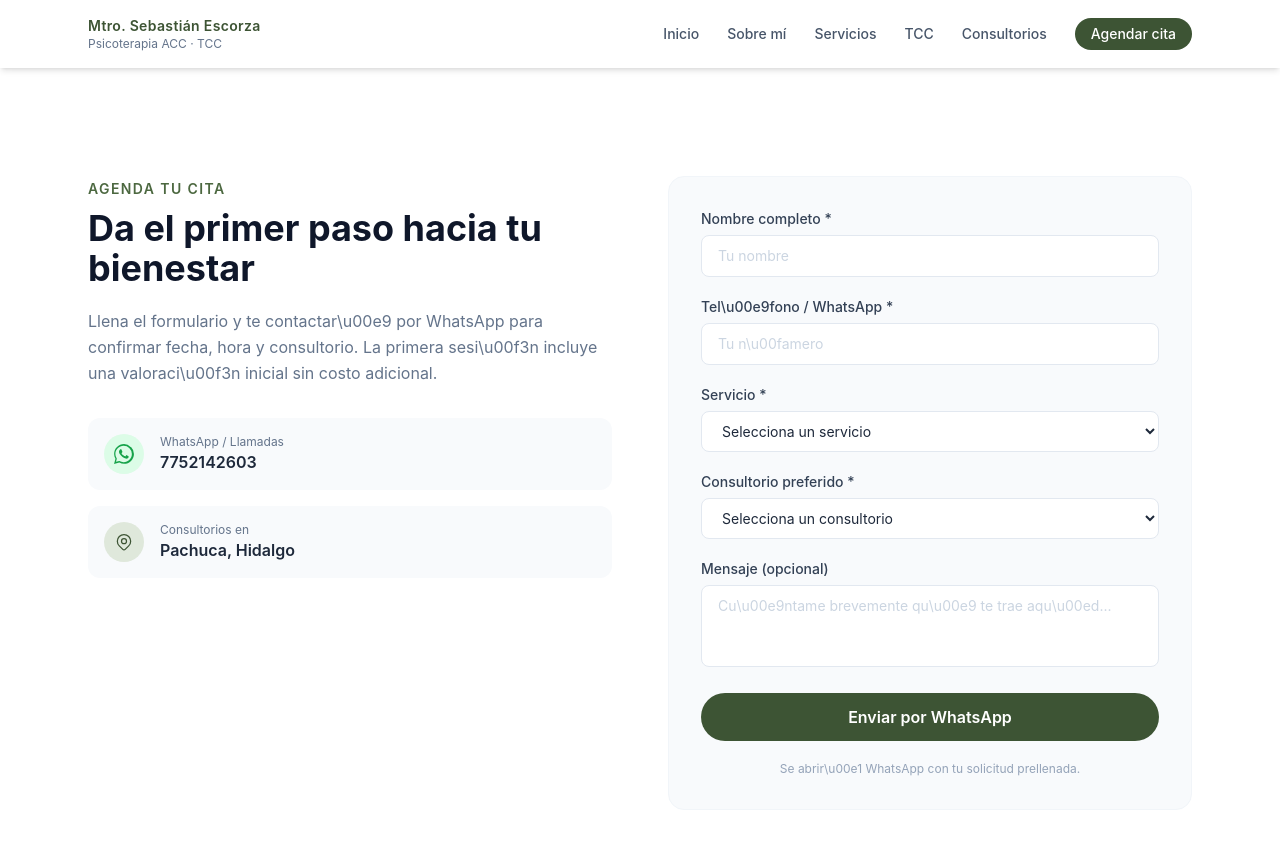
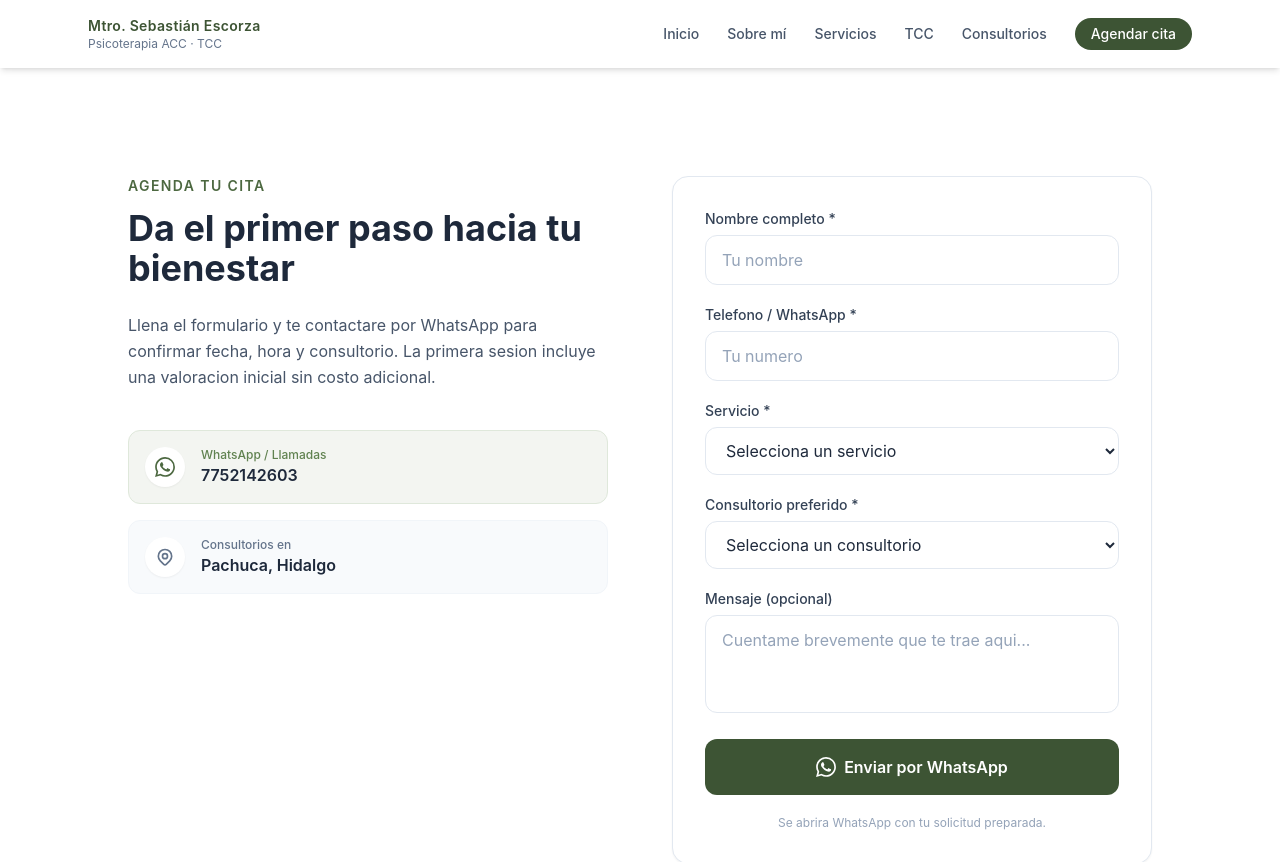
Before and after one commit to novumarketing/sebastian-psicologia, a Next.js app: page /cita in a window 1280 px wide. Shown: the top 862 px of the page. Built offline with nearby package versions, Linux system fonts and the light colour scheme.

Commit message:
fix: Appointments UTF-8 + green colors

```diff
--- a/components/Appointments.tsx
+++ b/components/Appointments.tsx
@@ -2,10 +2,7 @@
 
 import React, { useState } from 'react'
 
-const PHONE = '7752142603'
-const WA_NUMBER = '527752142603'
-
-type FormData = {
+interface FormData {
   name: string
   phone: string
   service: string
@@ -14,58 +11,159 @@ type FormData = {
 }
 
 export default function Appointments() {
-  const [form, setForm] = useState<FormData>({ name: '', phone: '', service: '', location: '', message: '' })
+  const [form, setForm] = useState<FormData>({
+    name: '', phone: '', service: '', location: '', message: ''
+  })
   const [sent, setSent] = useState(false)
-  const handleChange = (e: React.ChangeEvent<HTMLInputElement | HTMLSelectElement | HTMLTextAreaElement>) => setForm({ ...form, [e.target.name]: e.target.value })
+
+  const handleChange = (e: React.ChangeEvent<HTMLInputElement | HTMLSelectElement | HTMLTextAreaElement>) => {
+    setForm(prev => ({ ...prev, [e.target.name]: e.target.value }))
+  }
+
   const handleWhatsApp = (e: React.FormEvent) => {
     e.preventDefault()
-    const text = encodeURIComponent(`Hola Mtro. Sebasti\u00e1n, me gustar\u00eda agendar una cita.\n\n*Nombre:* ${form.name}\n*Tel\u00e9fono:* ${form.phone}\n*Servicio:* ${form.service}\n*Consultorio:* ${form.location}\n${form.message ? `*Mensaje:* ${form.message}` : ''}`)
-    window.open(`https://wa.me/${WA_NUMBER}?text=${text}`, '_blank')
+    const msg = encodeURIComponent(
+      'Hola Mtro. Sebastián, me gustaría agendar una cita.' +
+      String.fromCharCode(10) + String.fromCharCode(10) +
+      'Nombre: ' + form.name +
+      String.fromCharCode(10) + 'Teléfono: ' + form.phone +
+      String.fromCharCode(10) + 'Servicio: ' + form.service +
+      String.fromCharCode(10) + 'Consultorio: ' + form.location +
+      (form.message ? String.fromCharCode(10) + String.fromCharCode(10) + 'Mensaje: ' + form.message : '')
+    )
+    window.open('https://wa.me/527752142603?text=' + msg, '_blank')
     setSent(true)
   }
+
+  if (sent) {
+    return (
+      <section className="py-24 px-6 bg-white">
+        <div className="max-w-lg mx-auto text-center">
+          <div className="w-16 h-16 bg-primary-100 rounded-full flex items-center justify-center mx-auto mb-6">
+            <svg className="w-8 h-8 text-primary-600" fill="none" stroke="currentColor" viewBox="0 0 24 24">
+              <path strokeLinecap="round" strokeLinejoin="round" strokeWidth={2} d="M5 13l4 4L19 7" />
+            </svg>
+          </div>
+          <h2 className="text-2xl font-bold text-slate-800 mb-3">Mensaje enviado</h2>
+          <p className="text-slate-600 mb-6">Se abrio WhatsApp con tu solicitud. Recibiras confirmacion en breve.</p>
+          <button onClick={() => setSent(false)} className="text-primary-700 font-medium hover:underline">
+            Enviar otra solicitud
+          </button>
+        </div>
+      </section>
+    )
+  }
+
   return (
-    <section id="cita" className="py-24 bg-white">
-      <div className="max-w-6xl mx-auto px-6 grid md:grid-cols-2 gap-14 items-start">
+    <section className="py-24 px-6 bg-white">
+      <div className="max-w-5xl mx-auto grid grid-cols-1 lg:grid-cols-2 gap-16 items-start">
         <div>
-          <span className="text-primary-600 text-sm font-semibold uppercase tracking-widest">Agenda tu cita</span>
-          <h2 className="mt-2 text-3xl sm:text-4xl font-bold text-slate-900 leading-snug">Da el primer paso hacia tu bienestar</h2>
-          <p className="mt-5 text-slate-500 leading-relaxed">Llena el formulario y te contactar\u00e9 por WhatsApp para confirmar fecha, hora y consultorio. La primera sesi\u00f3n incluye una valoraci\u00f3n inicial sin costo adicional.</p>
-          <div className="mt-8 space-y-4">
-            <div className="flex items-center gap-4 p-4 bg-slate-50 rounded-xl">
-              <div className="w-10 h-10 bg-green-100 rounded-full flex items-center justify-center flex-shrink-0">
-                <svg className="w-5 h-5 text-green-600" fill="currentColor" viewBox="0 0 24 24"><path d="M17.472 14.382c-.297-.149-1.758-.867-2.03-.967s-.471-.148-.67.15c-.197.297-.767.966-.94 1.164s-.347.223-.644.075c-.297-.15-1.255-.463-2.39-1.475c-.883-.788-1.48-1.761-1.653-2.059s-.018-.458.13-.606c.134-.133.298-.347.446-.52s.198-.298.298-.497s.05-.371-.025-.52s-.669-1.612-.916-2.207s-.487-.5-.669-.51s-.371-.01-.57-.01s-.52.074-.792.372s-1.04 1.016-1.04 2.479s1.065 2.875 1.213 3.074s2.096 3.2 5.077 4.487c.709.306 1.262.489 1.694.625s.712.227 1.36.195s1.758-.719 2.006-1.413s.248-1.289.173-1.413s-.272-.198-.57-.347m-5.421 7.403h-.004a9.87 9.87 0 01-5.031-1.378l-.361-.214l-3.741.982l.998-3.648l-.235-.374a9.86 9.86 0 01-1.51-5.26c.001-5.45 4.436-9.884 9.888-9.884c2.64 0 5.122 1.03 6.988 2.898a9.825 9.825 0 012.893 6.994c-.003 5.45-4.437 9.884-9.885 9.884m8.413-18.297A11.815 11.815 0 0012.05 0C5.495 0 .16 5.335.157 11.892c0 2.096.547 4.142 1.588 5.945L.057 24l6.305-1.654a11.882 11.882 0 005.683 1.448h.005c6.554 0 11.89-5.335 11.893-11.893a11.821 11.821 0 00-3.48-8.413Z" /></svg>
+          <p className="text-primary-600 font-semibold text-sm uppercase tracking-widest mb-3">AGENDA TU CITA</p>
+          <h2 className="text-3xl md:text-4xl font-bold text-slate-800 mb-6">
+            Da el primer paso hacia tu bienestar
+          </h2>
+          <p className="text-slate-600 leading-relaxed mb-10">
+            Llena el formulario y te contactare por WhatsApp para confirmar
+            fecha, hora y consultorio. La primera sesion incluye una
+            valoracion inicial sin costo adicional.
+          </p>
+
+          <div className="space-y-4">
+            <div className="flex items-center gap-4 p-4 bg-primary-50 rounded-xl border border-primary-100">
+              <div className="w-10 h-10 bg-white rounded-full flex items-center justify-center shadow-sm">
+                <svg className="w-5 h-5 text-primary-600" fill="currentColor" viewBox="0 0 24 24">
+                  <path d="M17.472 14.382c-.297-.149-1.758-.867-2.03-.967-.273-.099-.471-.148-.67.15-.197.297-.767.966-.94 1.164-.173.199-.347.223-.644.075-.297-.15-1.255-.463-2.39-1.475-.883-.788-1.48-1.761-1.653-2.059-.173-.297-.018-.458.13-.606.134-.133.298-.347.446-.52.149-.174.198-.298.298-.497.099-.198.05-.371-.025-.52-.075-.149-.669-1.612-.916-2.207-.242-.579-.487-.5-.669-.51-.173-.008-.371-.01-.57-.01-.198 0-.52.074-.792.372-.272.297-1.04 1.016-1.04 2.479 0 1.462 1.065 2.875 1.213 3.074.149.198 2.096 3.2 5.077 4.487.709.306 1.262.489 1.694.625.712.227 1.36.195 1.871.118.571-.085 1.758-.719 2.006-1.413.248-.694.248-1.289.173-1.413-.074-.124-.272-.198-.57-.347m-5.421 7.403h-.004a9.87 9.87 0 01-5.031-1.378l-.361-.214-3.741.982.998-3.648-.235-.374a9.86 9.86 0 01-1.51-5.26c.001-5.45 4.436-9.884 9.888-9.884 2.64 0 5.122 1.03 6.988 2.898a9.825 9.825 0 012.893 6.994c-.003 5.45-4.437 9.884-9.885 9.884m8.413-18.297A11.815 11.815 0 0012.05 0C5.495 0 .16 5.335.157 11.892c0 2.096.547 4.142 1.588 5.945L.057 24l6.305-1.654a11.882 11.882 0 005.683 1.448h.005c6.554 0 11.89-5.335 11.893-11.893a11.821 11.821 0 00-3.48-8.413z"/>
+                </svg>
               </div>
-              <div><p className="text-xs text-slate-500">WhatsApp / Llamadas</p><a href={`tel:${PHONE}`} className="font-semibold text-slate-800 hover:text-primary-700 transition-colors">{PHONE}</a></div>
+              <div>
+                <p className="text-xs text-primary-500 font-medium">WhatsApp / Llamadas</p>
+                <p className="text-slate-800 font-semibold">7752142603</p>
+              </div>
             </div>
-            <div className="flex items-center gap-4 p-4 bg-slate-50 rounded-xl">
-              <div className="w-10 h-10 bg-primary-100 rounded-full flex items-center justify-center flex-shrink-0">
-                <svg className="w-5 h-5 text-primary-700" fill="none" stroke="currentColor" viewBox="0 0 24 24"><path strokeLinecap="round" strokeLinejoin="round" strokeWidth={1.5} d="M17.657 16.657L13.414 20.9a1.998 1.998 0 01-2.827 0l-4.244-4.243a8 8 0 1111.314 0z" /><path strokeLinecap="round" strokeLinejoin="round" strokeWidth={1.5} d="M15 11a3 3 0 11-6 0 3 3 0 016 0z" /></svg>
+
+            <div className="flex items-center gap-4 p-4 bg-slate-50 rounded-xl border border-slate-100">
+              <div className="w-10 h-10 bg-white rounded-full flex items-center justify-center shadow-sm">
+                <svg className="w-5 h-5 text-slate-500" fill="none" stroke="currentColor" viewBox="0 0 24 24">
+                  <path strokeLinecap="round" strokeLinejoin="round" strokeWidth={2} d="M17.657 16.657L13.414 20.9a1.998 1.998 0 01-2.827 0l-4.244-4.243a8 8 0 1111.314 0z"/>
+                  <path strokeLinecap="round" strokeLinejoin="round" strokeWidth={2} d="M15 11a3 3 0 11-6 0 3 3 0 016 0z"/>
+                </svg>
               </div>
-              <div><p className="text-xs text-slate-500">Consultorios en</p><p className="font-semibold text-slate-800">Pachuca, Hidalgo</p></div>
+              <div>
+                <p className="text-xs text-slate-500 font-medium">Consultorios en</p>
+                <p className="text-slate-800 font-semibold">Pachuca, Hidalgo</p>
+              </div>
             </div>
           </div>
         </div>
-        <div className="bg-slate-50 rounded-2xl p-8 border border-slate-100">
-          {sent ? (
-            <div className="text-center py-10">
-              <div className="w-16 h-16 bg-green-100 rounded-full flex items-center justify-center mx-auto mb-4">
-                <svg className="w-8 h-8 text-green-600" fill="none" stroke="currentColor" viewBox="0 0 24 24"><path strokeLinecap="round" strokeLinejoin="round" strokeWidth={2} d="M5 13l4 4L19 7" /></svg>
-              </div>
-              <h3 className="text-xl font-semibold text-slate-900 mb-2">\u00a1Mensaje enviado!</h3>
-              <p className="text-slate-500 text-sm mb-6">Tu solicitud fue enviada por WhatsApp. El Mtro. Sebasti\u00e1n te contactar\u00e1 pronto.</p>
-              <button onClick={() => { setSent(false); setForm({ name: '', phone: '', service: '', location: '', message: '' }) }} className="text-primary-700 font-medium hover:underline text-sm">Enviar otra solicitud</button>
+
+        <div className="bg-white border border-slate-200 rounded-2xl p-8 shadow-sm">
+          <form onSubmit={handleWhatsApp} className="space-y-5">
+            <div>
+              <label className="block text-sm font-medium text-slate-700 mb-1.5">Nombre completo *</label>
+              <input
+                name="name" required value={form.name} onChange={handleChange}
+                placeholder="Tu nombre"
+                className="w-full px-4 py-3 rounded-xl border border-slate-200 focus:outline-none focus:ring-2 focus:ring-primary-400 focus:border-transparent text-slate-800 placeholder-slate-400"
+              />
             </div>
-          ) : (
-            <form onSubmit={handleWhatsApp} className="space-y-5">
-              <div><label className="block text-sm font-medium text-slate-700 mb-1.5">Nombre completo *</label><input type="text" name="name" required value={form.name} onChange={handleChange} placeholder="Tu nombre" className="w-full px-4 py-2.5 rounded-lg border border-slate-200 text-sm text-slate-800 focus:outline-none focus:ring-2 focus:ring-primary-400 bg-white placeholder-slate-300" /></div>
-              <div><label className="block text-sm font-medium text-slate-700 mb-1.5">Tel\u00e9fono / WhatsApp *</label><input type="tel" name="phone" required value={form.phone} onChange={handleChange} placeholder="Tu n\u00famero" className="w-full px-4 py-2.5 rounded-lg border border-slate-200 text-sm text-slate-800 focus:outline-none focus:ring-2 focus:ring-primary-400 bg-white placeholder-slate-300" /></div>
-              <div><label className="block text-sm font-medium text-slate-700 mb-1.5">Servicio *</label><select name="service" required value={form.service} onChange={handleChange} className="w-full px-4 py-2.5 rounded-lg border border-slate-200 text-sm text-slate-800 focus:outline-none focus:ring-2 focus:ring-primary-400 bg-white"><option value="">Selecciona un servicio</option><option value="Terapia individual">Terapia individual</option><option value="Terapia para parejas">Terapia para parejas</option><option value="Manejo de crisis">Manejo de crisis</option></select></div>
-              <div><label className="block text-sm font-medium text-slate-700 mb-1.5">Consultorio preferido *</label><select name="location" required value={form.location} onChange={handleChange} className="w-full px-4 py-2.5 rounded-lg border border-slate-200 text-sm text-slate-800 focus:outline-none focus:ring-2 focus:ring-primary-400 bg-white"><option value="">Selecciona un consultorio</option><option value="Medical Center Jardines del Sur">Medical Center Jardines del Sur</option><option value="Hospital Interm\u00e9dica Pachuca">Hospital Interm\u00e9dica Pachuca</option></select></div>
-              <div><label className="block text-sm font-medium text-slate-700 mb-1.5">Mensaje (opcional)</label><textarea name="message" rows={3} value={form.message} onChange={handleChange} placeholder="Cu\u00e9ntame brevemente qu\u00e9 te trae aqu\u00ed..." className="w-full px-4 py-2.5 rounded-lg border border-slate-200 text-sm text-slate-800 focus:outline-none focus:ring-2 focus:ring-primary-400 bg-white placeholder-slate-300 resize-none" /></div>
-              <button type="submit" className="w-full bg-primary-700 hover:bg-primary-800 text-white font-semibold py-3 rounded-full transition-colors flex items-center justify-center gap-2">Enviar por WhatsApp</button>
-              <p className="text-xs text-center text-slate-400">Se abrir\u00e1 WhatsApp con tu solicitud prellenada.</p>
-            </form>
-          )}
+
+            <div>
+              <label className="block text-sm font-medium text-slate-700 mb-1.5">Telefono / WhatsApp *</label>
+              <input
+                name="phone" required value={form.phone} onChange={handleChange}
+                placeholder="Tu numero"
+                className="w-full px-4 py-3 rounded-xl border border-slate-200 focus:outline-none focus:ring-2 focus:ring-primary-400 focus:border-transparent text-slate-800 placeholder-slate-400"
+              />
+            </div>
+
+            <div>
+              <label className="block text-sm font-medium text-slate-700 mb-1.5">Servicio *</label>
+              <select
+                name="service" required value={form.service} onChange={handleChange}
+                className="w-full px-4 py-3 rounded-xl border border-slate-200 focus:outline-none focus:ring-2 focus:ring-primary-400 focus:border-transparent text-slate-800 bg-white"
+              >
+                <option value="">Selecciona un servicio</option>
+                <option value="Terapia individual">Terapia individual</option>
+                <option value="Terapia de pareja">Terapia de pareja</option>
+                <option value="Intervencion en crisis">Intervencion en crisis</option>
+                <option value="Evaluacion inicial">Evaluacion inicial</option>
+              </select>
+            </div>
+
+            <div>
+              <label className="block text-sm font-medium text-slate-700 mb-1.5">Consultorio preferido *</label>
+              <select
+                name="location" required value={form.location} onChange={handleChange}
+                className="w-full px-4 py-3 rounded-xl border border-slate-200 focus:outline-none focus:ring-2 focus:ring-primary-400 focus:border-transparent text-slate-800 bg-white"
+              >
+                <option value="">Selecciona un consultorio</option>
+                <option value="Medical Center Jardines del Sur">Medical Center Jardines del Sur</option>
+                <option value="Hospital Intermedica Pachuca">Hospital Intermedica Pachuca</option>
+                <option value="En linea">En linea (videollamada)</option>
+              </select>
+            </div>
+
+            <div>
+              <label className="block text-sm font-medium text-slate-700 mb-1.5">Mensaje (opcional)</label>
+              <textarea
+                name="message" value={form.message} onChange={handleChange}
+                placeholder="Cuentame brevemente que te trae aqui..."
+                rows={3}
+                className="w-full px-4 py-3 rounded-xl border border-slate-200 focus:outline-none focus:ring-2 focus:ring-primary-400 focus:border-transparent text-slate-800 placeholder-slate-400 resize-none"
+              />
+            </div>
+
+            <button
+              type="submit"
+              className="w-full bg-primary-700 hover:bg-primary-800 text-white font-semibold py-4 rounded-xl transition-colors flex items-center justify-center gap-2"
+            >
+              <svg className="w-5 h-5" fill="currentColor" viewBox="0 0 24 24">
+                <path d="M17.472 14.382c-.297-.149-1.758-.867-2.03-.967-.273-.099-.471-.148-.67.15-.197.297-.767.966-.94 1.164-.173.199-.347.223-.644.075-.297-.15-1.255-.463-2.39-1.475-.883-.788-1.48-1.761-1.653-2.059-.173-.297-.018-.458.13-.606.134-.133.298-.347.446-.52.149-.174.198-.298.298-.497.099-.198.05-.371-.025-.52-.075-.149-.669-1.612-.916-2.207-.242-.579-.487-.5-.669-.51-.173-.008-.371-.01-.57-.01-.198 0-.52.074-.792.372-.272.297-1.04 1.016-1.04 2.479 0 1.462 1.065 2.875 1.213 3.074.149.198 2.096 3.2 5.077 4.487.709.306 1.262.489 1.694.625.712.227 1.36.195 1.871.118.571-.085 1.758-.719 2.006-1.413.248-.694.248-1.289.173-1.413-.074-.124-.272-.198-.57-.347m-5.421 7.403h-.004a9.87 9.87 0 01-5.031-1.378l-.361-.214-3.741.982.998-3.648-.235-.374a9.86 9.86 0 01-1.51-5.26c.001-5.45 4.436-9.884 9.888-9.884 2.64 0 5.122 1.03 6.988 2.898a9.825 9.825 0 012.893 6.994c-.003 5.45-4.437 9.884-9.885 9.884m8.413-18.297A11.815 11.815 0 0012.05 0C5.495 0 .16 5.335.157 11.892c0 2.096.547 4.142 1.588 5.945L.057 24l6.305-1.654a11.882 11.882 0 005.683 1.448h.005c6.554 0 11.89-5.335 11.893-11.893a11.821 11.821 0 00-3.48-8.413z"/>
+              </svg>
+              Enviar por WhatsApp
+            </button>
+            <p className="text-center text-xs text-slate-400">Se abrira WhatsApp con tu solicitud preparada.</p>
+          </form>
         </div>
       </div>
     </section>
```
